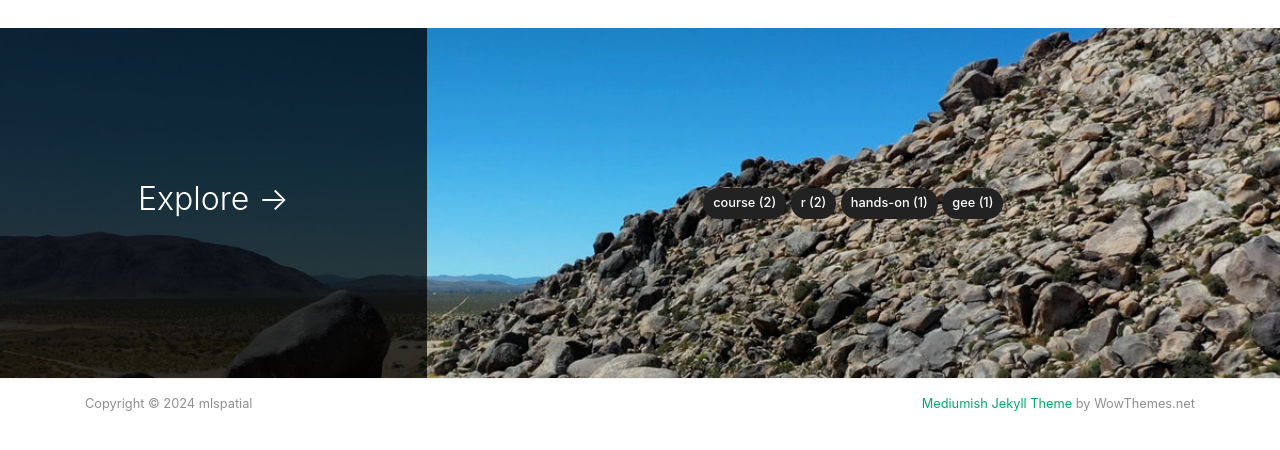
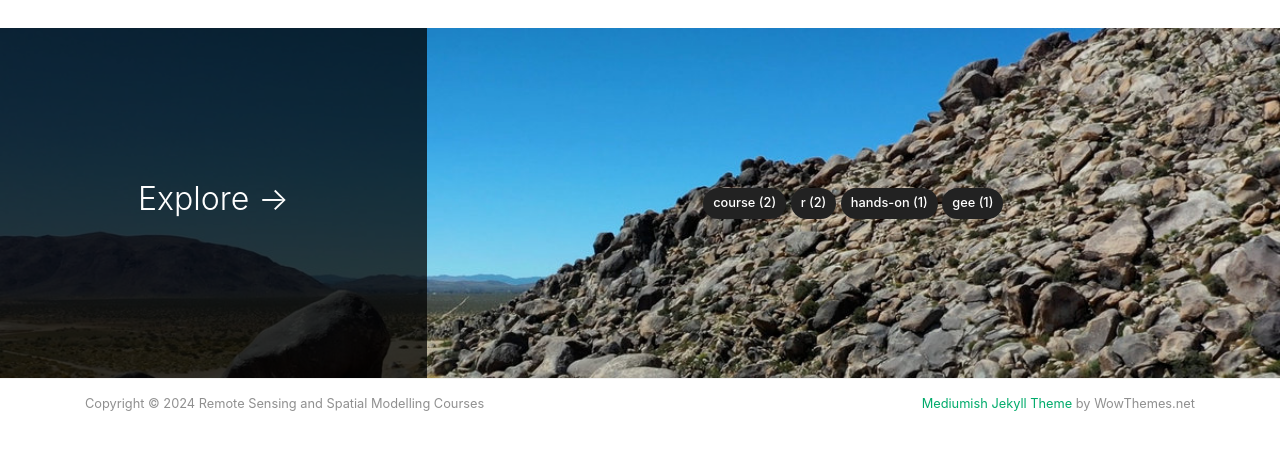
Before and after one commit to mlspatial/mlspatial.github.io, a Jekyll site: the page built from _posts/2023-11-17-r_gis.md, in a window 1280 px wide and 1225 px high. Shown: the part 737-1187 px from the top of the window. Built offline with Jekyll 4.4.1, drawn with Linux system fonts in a browser that asks for light colours; nearby versions of some CDN libraries; comment, search, counter and statistics services are not loaded.

Commit message:
formating

```diff
--- a/_config.yml
+++ b/_config.yml
@@ -1,5 +1,5 @@
 # Site
-name: "mlspatial"
+name: "Remote Sensing and Spatial Modelling Courses"
 title: "Remote Sensing and Spatial Modelling Courses"
 description: "Material collection for spatial landscape ecology."
 logo: 'assets/images/logo.jpg'
@@ -7,7 +7,7 @@ favicon: 'assets/images/logo.jpg'
 baseurl: ""
 disqus: 'demowebsite'
 include: ["_pages"]
-permalink: /:title/
+permalink: teaching.mlspatial.org/:title/
 
 # Authors
 authors:
--- a/_includes/featuredbox.html
+++ b/_includes/featuredbox.html
@@ -44,9 +44,7 @@
                                 <span class="author-meta">
                                 <span class="post-name"><a target="_blank" href="{{ author.web }}">{{ author.display_name }}</a></span><br/>
                                 {% endif %}
-                                <span class="post-date">{{ post.date | date_to_string }}</span>
                                 </span>
-                                <span class="post-read-more"><a href="{{ site.baseurl }}/{{ post.url }}" title="Read Story"><svg class="svgIcon-use" width="25" height="25" viewbox="0 0 25 25"><path d="M19 6c0-1.1-.9-2-2-2H8c-1.1 0-2 .9-2 2v14.66h.012c.01.103.045.204.12.285a.5.5 0 0 0 .706.03L12.5 16.85l5.662 4.126a.508.508 0 0 0 .708-.03.5.5 0 0 0 .118-.285H19V6zm-6.838 9.97L7 19.636V6c0-.55.45-1 1-1h9c.55 0 1 .45 1 1v13.637l-5.162-3.668a.49.49 0 0 0-.676 0z" fill-rule="evenodd"></path></svg></a></span>
                                 <div class="clearfix"></div>
                             </div>
                         </div>
--- a/_includes/postbox.html
+++ b/_includes/postbox.html
@@ -40,9 +40,6 @@
                 <span class="author-meta">
                 <span class="post-name"><a target="_blank" href="{{ author.web }}">{{ author.display_name }}</a></span><br/>
                 {% endif %}
-                <span class="post-date">{{ post.date | date_to_string }}</span>
-                </span>
-                <span class="post-read-more"><a href="{{ site.baseurl }}{{ post.url }}" title="Read Story"><svg class="svgIcon-use" width="25" height="25" viewbox="0 0 25 25"><path d="M19 6c0-1.1-.9-2-2-2H8c-1.1 0-2 .9-2 2v14.66h.012c.01.103.045.204.12.285a.5.5 0 0 0 .706.03L12.5 16.85l5.662 4.126a.508.508 0 0 0 .708-.03.5.5 0 0 0 .118-.285H19V6zm-6.838 9.97L7 19.636V6c0-.55.45-1 1-1h9c.55 0 1 .45 1 1v13.637l-5.162-3.668a.49.49 0 0 0-.676 0z" fill-rule="evenodd"></path></svg></a></span>
                 <div class="clearfix"></div>
             </div>
         </div>
--- a/_posts/2023-11-17-r_gis.md
+++ b/_posts/2023-11-17-r_gis.md
@@ -2,7 +2,7 @@
 layout: post
 title:  "RGIS - Spatial data handling in R"
 categories: [course, R]
-image: https://github.com/mlspatial/r_gis/blob/main/assets/rgis.png
+image: https://raw.githubusercontent.com/mlspatial/r_gis/main/assets/rgis.png
 featured: true
 comments: false
 hidden: false
--- a/index.html
+++ b/index.html
@@ -20,7 +20,7 @@ title: Home
 ================================================== -->
 <section class="featured-posts">
     <div class="section-title">
-        <h2><span>Featured</span></h2>
+        <h2><span>Ongoing Courses</span></h2>
     </div>
     <div class="row">
 
@@ -45,7 +45,7 @@ title: Home
 
     <div class="section-title">
 
-        <h2><span>All Pages</span></h2>
+        <h2><span>All Courses</span></h2>
 
     </div>
 
```
Also changed, not shown: _posts/2023-11-17-analysis_of_ecological_data.md (+1 -1 lines).
